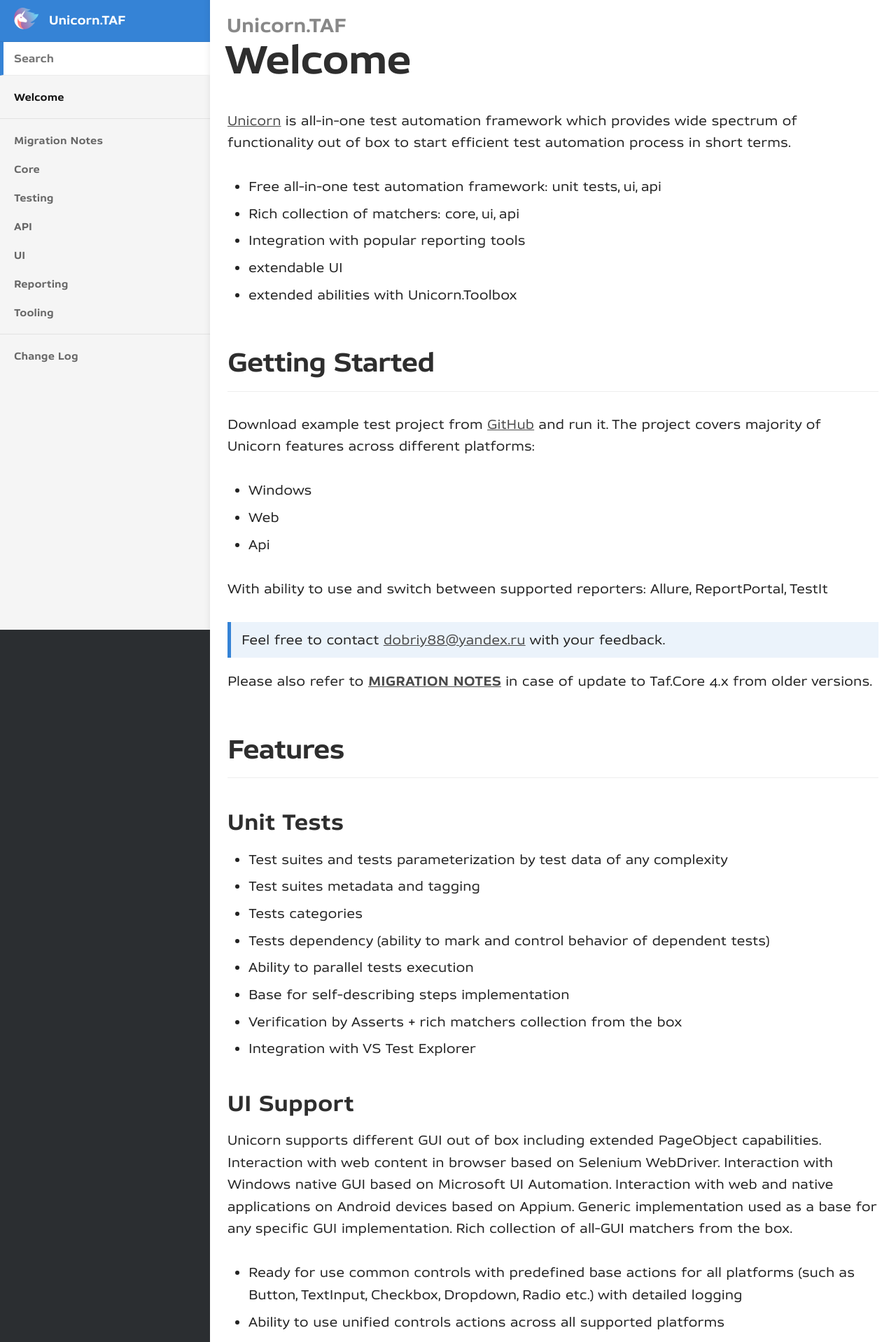
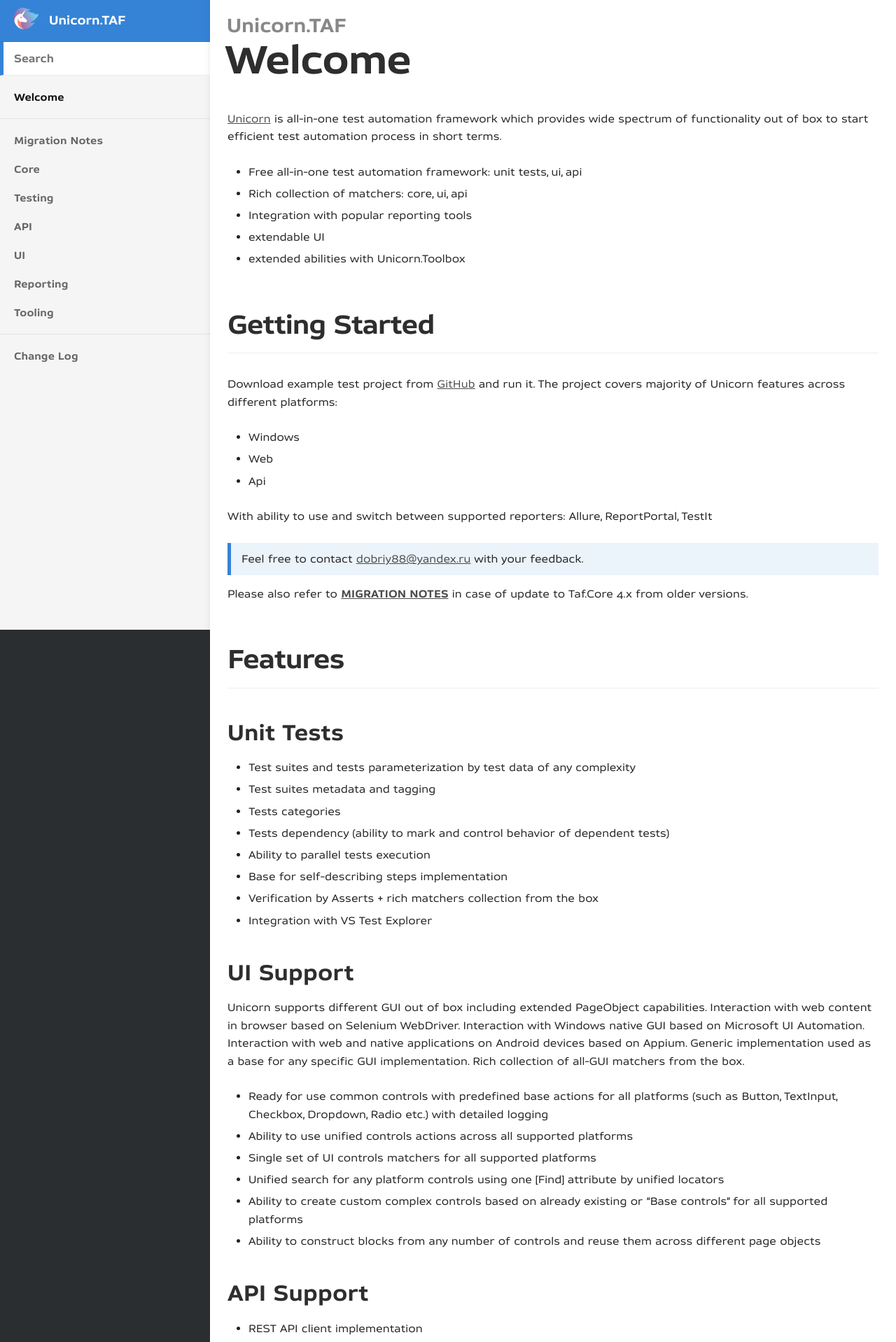
Before and after one commit to Unicorn-TAF/docs, a Jekyll site: the page built from index.md, in a window 1280 px wide. Shown: the top 1918 px of the page at 70% size. Built offline with Jekyll 4.4.1, drawn with Linux system fonts in a browser that asks for light colours.

Commit message:
less font size

```diff
--- a/_sass/_typography.scss
+++ b/_sass/_typography.scss
@@ -39,7 +39,7 @@ body {
 	font-family: 'Calleo-Trial', sans-serif;
 	//font-family: "Merriweather", serif;
 	letter-spacing: 0.01rem;
-	font-size: 1.8em;
+	font-size: 1.45em;
 	line-height: 1.75em;
 	color: #3A4145;
 	font-weight: 400;
```
